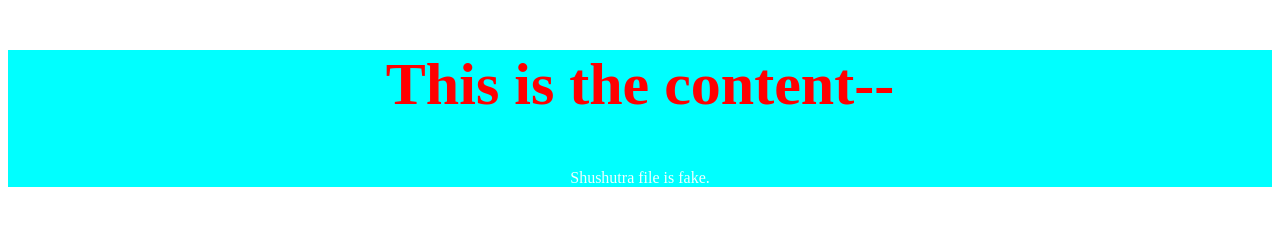
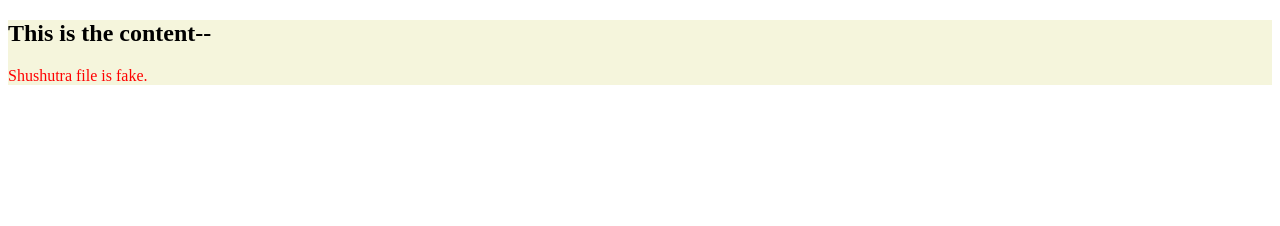
Before and after one commit to ShubharantP/htmlcsspractice, a plain HTML site: page index.html in a window 1280 px wide. Drawn offline with Linux system fonts and the light colour scheme.

Commit message:
Using the internal CSS.

```diff
--- a/index.html
+++ b/index.html
@@ -4,12 +4,24 @@
             Hello World!
         </title>
         <meta charset="UTF-8">
+        <style>
+            div{
+                background-color:beige;
+                text-align: justify;
+            }
+            h2{
+                color: black;
+            }
+            p{
+                color: red;
+            }
+        </style>
 
     </header>
     <body>
-        <div style="background-color:aqua; text-align:center;">
-            <h2 style="color:red; font-size:60px;">This is the content--</h2>
-            <p style="color:azure;">Shushutra file is fake.</p>
+        <div>
+            <h2>This is the content--</h2>
+            <p>Shushutra file is fake.</p>
         </div>
     </body>
-</htmlu
+</html>
```
